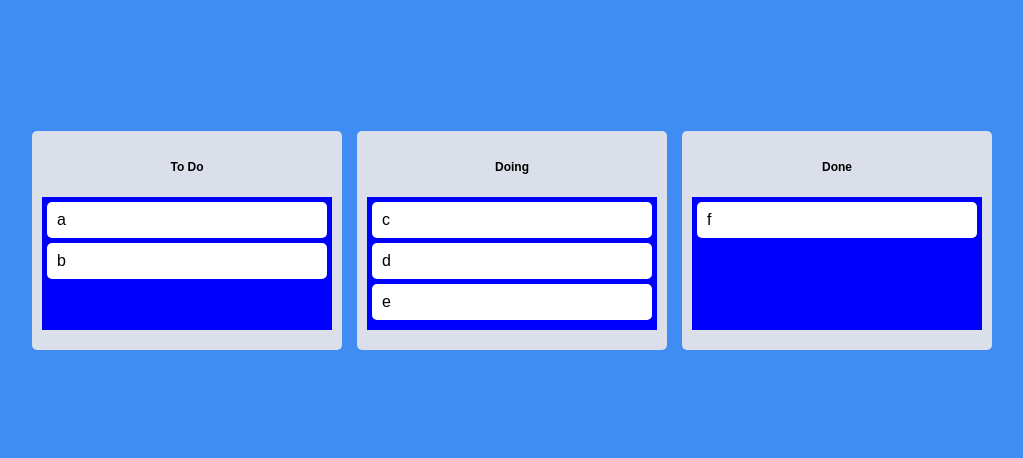
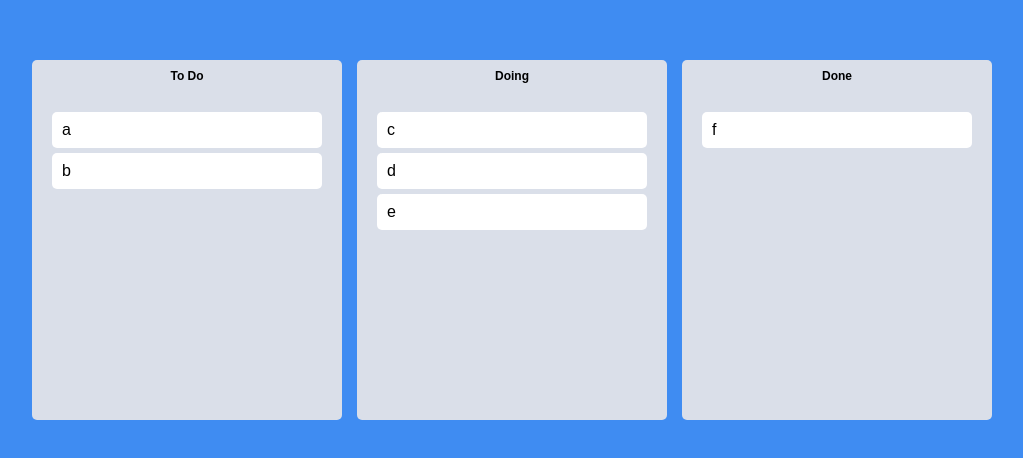
Before and after one commit to ezurno/react-todo, a React (Create React App) app: page / in a window 1280 px wide. Shown: the part 160-618 px from the top of the page, without its empty margins (128-1151 px from the left). Built offline with nearby package versions, Linux system fonts and the light colour scheme.

Commit message:
SET: style setting
1. draggable의 두번째 snapshot args로 isDragging 여부를 알 수 있음 (드래그 중인지)

2. 드래그 중일 시 boolean 값을 받아 색상 변경

```diff
--- a/src/components/Board.tsx
+++ b/src/components/Board.tsx
@@ -4,26 +4,29 @@
 import DraggableCard from "./DraggableCard";
 
 const Wrapper = styled.div`
-  padding: 20px 10px;
-  padding-top: 30px;
+  padding-top: 10px;
   background-color: ${(props) => props.theme.boardColor};
   border-radius: 5px;
-  min-height: 200px;
+  min-height: 360px;
   display: flex;
   flex-direction: column;
 `;
 
 const Title = styled.h1`
+  margin-bottom: 10px;
   text-align: center;
-  margin-bottom: 24px;
   font-size: 12px;
   font-weight: bold;
 `;
 
 const Area = styled.div<IAreaProps>`
-  padding: 5px;
+  padding: 20px;
   background-color: ${(props) =>
-    props.isDraggingOver ? "pink" : props.isDraggingFromthis ? "red" : "blue"};
+    props.isDraggingOver
+      ? "#dfe6e9"
+      : props.isDraggingFromthis
+      ? "#b2bec3"
+      : "transparent"};
   flex-grow: 1;
   transition: background-color 0.5s ease-in-out;
 `;
--- a/src/components/DraggableCard.tsx
+++ b/src/components/DraggableCard.tsx
@@ -2,11 +2,14 @@
 import { Draggable } from "react-beautiful-dnd";
 import styled from "styled-components";
 
-const Card = styled.div`
+const Card = styled.div<{ isDragging: boolean }>`
   border-radius: 5px;
   margin-bottom: 5px;
   padding: 10px 10px;
-  background-color: ${(props) => props.theme.cardColor};
+  background-color: ${(props) =>
+    props.isDragging ? "#74b9ff" : props.theme.cardColor};
+  box-shadow: ${(props) =>
+    props.isDragging ? "0px 2px 5px rgba(0,0,0,0.5)" : "none"};
 `;
 
 interface IDraggableCardProps {
@@ -17,8 +20,12 @@
 function DraggableCard({ toDo, index }: IDraggableCardProps) {
   return (
     <Draggable key={toDo} draggableId={toDo} index={index}>
-      {(magic) => (
+      {(
+        magic,
+        snapshot // 두번째 args를 부여 후 형식 정의를 찾아봄
+      ) => (
         <Card
+          isDragging={snapshot.isDragging}
           ref={magic.innerRef}
           {...magic.dragHandleProps}
           {...magic.draggableProps}
```
